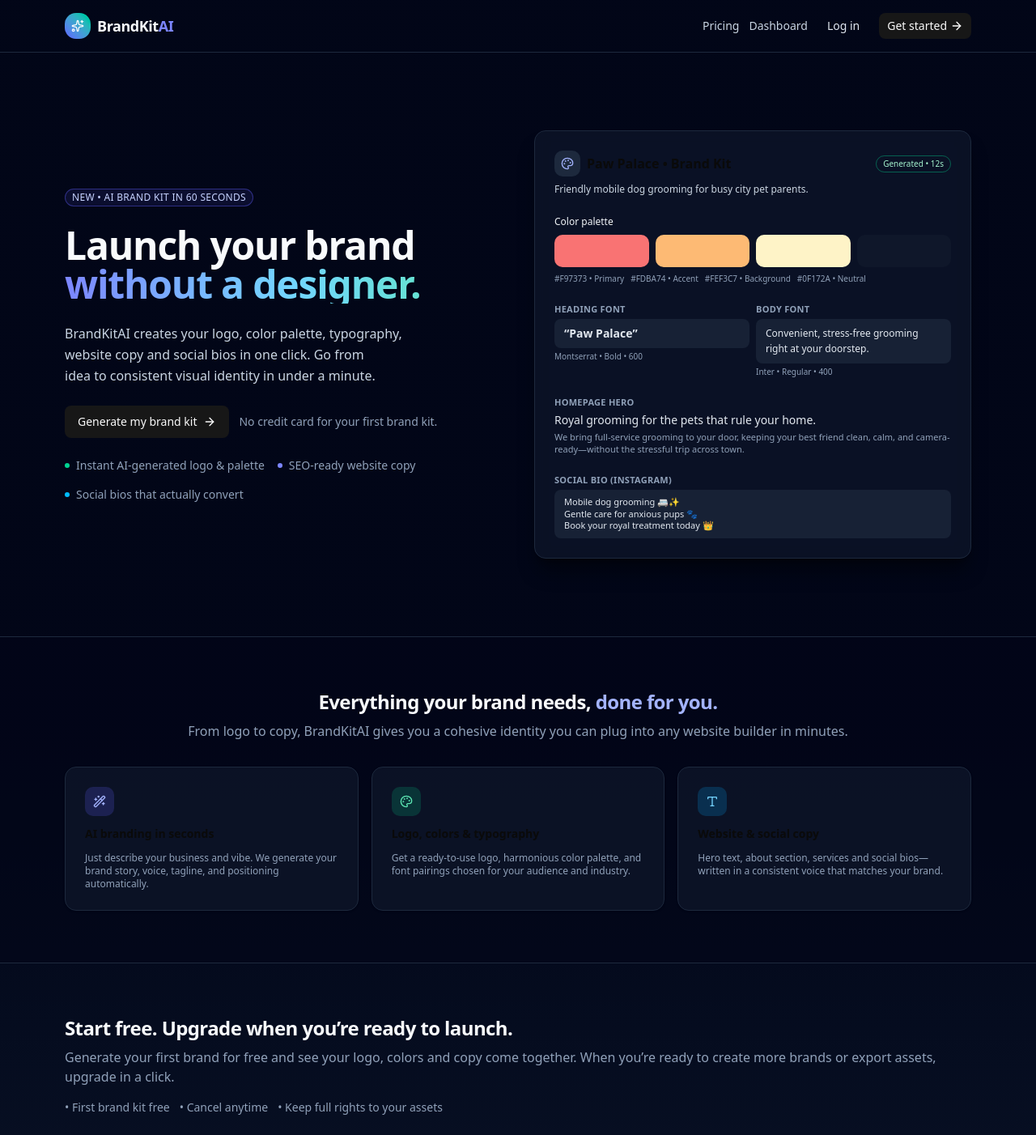
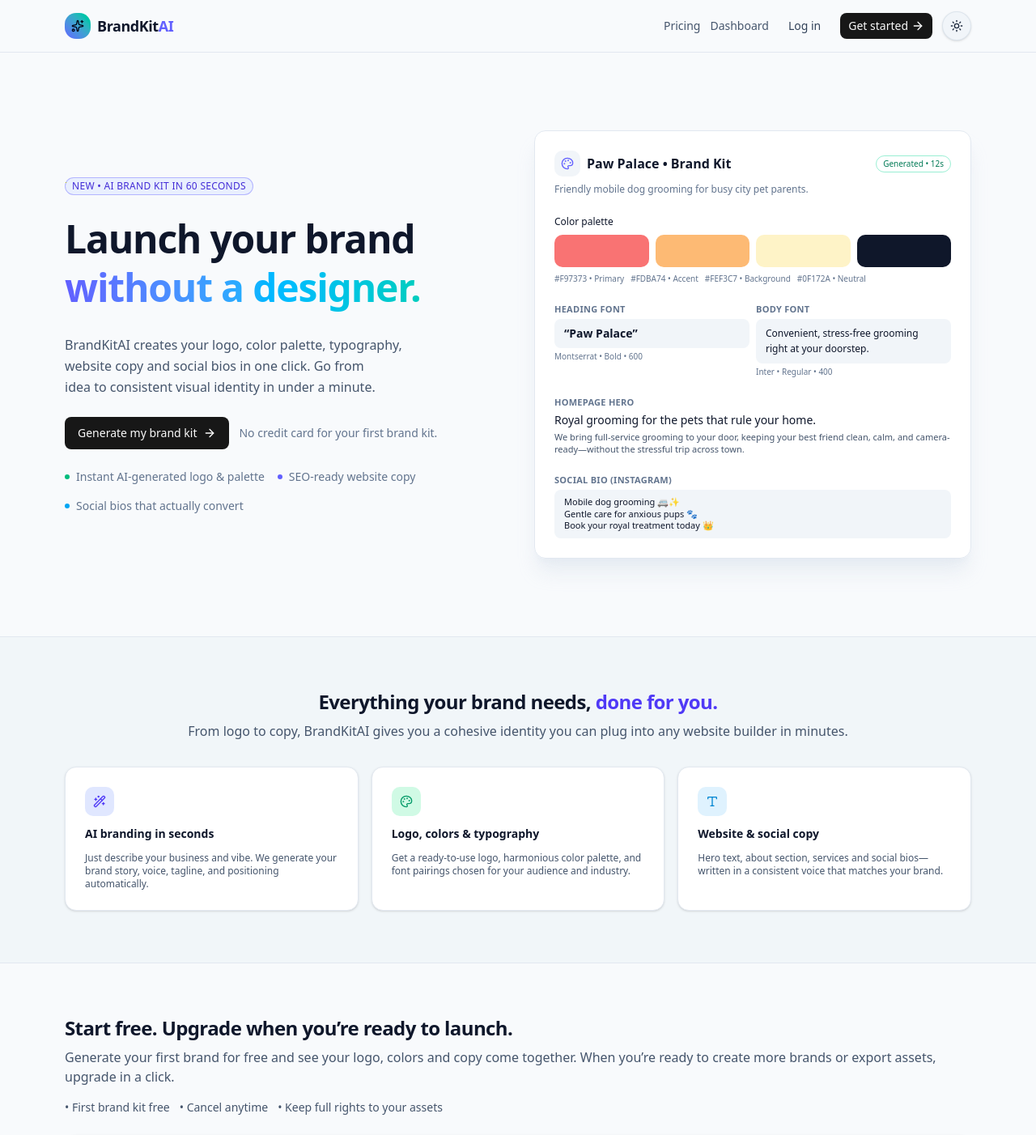
Before and after one commit to joshuajcarroll/BrandKit-AI, a Next.js app: page / in a window 1280 px wide. Shown: the top 1402 px of the page at 81% size. Built offline with nearby package versions, Linux system fonts and the light colour scheme.

Commit message:
created toggle button component to toggle light/dark mode in app

```diff
--- a/app/page.tsx
+++ b/app/page.tsx
@@ -10,19 +10,21 @@
 } from "@/components/ui/card";
 import { Badge } from "@/components/ui/badge";
 import { ArrowRight, Palette, Type, Wand2, Sparkles } from "lucide-react";
+import { ThemeToggle } from "@/components/ui/theme-toggle";
 
 export default function LandingPage() {
   return (
-    <div className="min-h-screen flex flex-col bg-gradient-to-b from-slate-950 via-slate-950 to-slate-900 text-slate-50">
-      <header className="border-b border-slate-800">
+    <div className="min-h-screen flex flex-col bg-slate-50 text-slate-900 dark:bg-gradient-to-b dark:from-slate-950 dark:via-slate-950 dark:to-slate-900 dark:text-slate-50">
+      <header className="border-b border-slate-200 dark:border-slate-800">
         <div className="mx-auto flex h-16 max-w-6xl items-center justify-between px-4">
           {/* Logo / Brand */}
           <div className="flex items-center gap-2">
             <div className="flex h-8 w-8 items-center justify-center rounded-xl bg-gradient-to-tr from-indigo-500 to-emerald-400">
-              <Sparkles className="h-4 w-4" />
+              <Sparkles className="h-4 w-4 text-slate-950 dark:text-slate-50" />
             </div>
             <span className="text-lg font-semibold tracking-tight">
-              BrandKit<span className="text-indigo-400">AI</span>
+              BrandKit
+              <span className="text-indigo-500 dark:text-indigo-400">AI</span>
             </span>
           </div>
 
@@ -30,18 +32,22 @@
           <nav className="flex items-center gap-3">
             <Link
               href="/pricing"
-              className="hidden text-sm text-slate-300 hover:text-slate-50 sm:inline-block"
+              className="hidden text-sm text-slate-600 hover:text-slate-900 dark:text-slate-300 dark:hover:text-slate-50 sm:inline-block"
             >
               Pricing
             </Link>
             <Link
               href="/dashboard"
-              className="hidden text-sm text-slate-300 hover:text-slate-50 sm:inline-block"
+              className="hidden text-sm text-slate-600 hover:text-slate-900 dark:text-slate-300 dark:hover:text-slate-50 sm:inline-block"
             >
               Dashboard
             </Link>
             <Link href="/sign-in">
-              <Button variant="ghost" size="sm" className="text-slate-200">
+              <Button
+                variant="ghost"
+                size="sm"
+                className="text-slate-700 hover:bg-slate-100 dark:text-slate-200 dark:hover:bg-slate-800"
+              >
                 Log in
               </Button>
             </Link>
@@ -51,27 +57,28 @@
                 <ArrowRight className="h-3 w-3" />
               </Button>
             </Link>
+            <ThemeToggle />
           </nav>
         </div>
       </header>
 
       <main className="flex-1">
         {/* Hero */}
-        <section className="border-b border-slate-800">
+        <section className="border-b border-slate-200 dark:border-slate-800">
           <div className="mx-auto flex max-w-6xl flex-col gap-10 px-4 py-16 md:flex-row md:items-center md:py-24">
             <div className="flex-1 space-y-6">
-              <Badge className="border border-indigo-500/40 bg-indigo-500/10 text-xs font-medium uppercase tracking-wide text-indigo-200">
+              <Badge className="border border-indigo-500/40 bg-indigo-100/60 text-xs font-medium uppercase tracking-wide text-indigo-700 dark:bg-indigo-500/10 dark:text-indigo-200">
                 New • AI brand kit in 60 seconds
               </Badge>
 
-              <h1 className="text-balance text-3xl font-semibold tracking-tight sm:text-4xl md:text-5xl">
+              <h1 className="text-balance text-3xl font-semibold tracking-tight leading-tight sm:text-4xl md:text-5xl">
                 Launch your brand
-                <span className="block bg-gradient-to-r from-indigo-400 via-sky-300 to-emerald-300 bg-clip-text text-transparent">
+                <span className="block bg-linear-to-r from-indigo-500 via-sky-400 to-emerald-400 bg-clip-text text-transparent pb-1">
                   without a designer.
                 </span>
               </h1>
 
-              <p className="max-w-xl text-balance text-sm leading-relaxed text-slate-300 sm:text-base">
+              <p className="max-w-xl text-balance text-sm leading-relaxed text-slate-600 dark:text-slate-300 sm:text-base">
                 BrandKitAI creates your logo, color palette, typography, website
                 copy and social bios in one click. Go from idea to consistent
                 visual identity in under a minute.
@@ -84,22 +91,22 @@
                     <ArrowRight className="h-4 w-4" />
                   </Button>
                 </Link>
-                <span className="text-xs text-slate-400 sm:text-sm">
+                <span className="text-xs text-slate-500 dark:text-slate-400 sm:text-sm">
                   No credit card for your first brand kit.
                 </span>
               </div>
 
-              <div className="mt-4 flex flex-wrap gap-4 text-xs text-slate-400 sm:text-sm">
+              <div className="mt-4 flex flex-wrap gap-4 text-xs text-slate-500 dark:text-slate-400 sm:text-sm">
                 <div className="flex items-center gap-2">
-                  <span className="h-1.5 w-1.5 rounded-full bg-emerald-400" />
+                  <span className="h-1.5 w-1.5 rounded-full bg-emerald-500" />
                   Instant AI-generated logo & palette
                 </div>
                 <div className="flex items-center gap-2">
-                  <span className="h-1.5 w-1.5 rounded-full bg-indigo-400" />
+                  <span className="h-1.5 w-1.5 rounded-full bg-indigo-500" />
                   SEO-ready website copy
                 </div>
                 <div className="flex items-center gap-2">
-                  <span className="h-1.5 w-1.5 rounded-full bg-sky-400" />
+                  <span className="h-1.5 w-1.5 rounded-full bg-sky-500" />
                   Social bios that actually convert
                 </div>
               </div>
@@ -107,30 +114,30 @@
 
             {/* Hero “preview” card */}
             <div className="flex-1">
-              <Card className="border-slate-800 bg-slate-900/70 backdrop-blur shadow-xl shadow-black/40">
+              <Card className="border border-slate-200 bg-white/90 backdrop-blur shadow-xl shadow-slate-200/80 dark:border-slate-800 dark:bg-slate-900/70 dark:shadow-black/40">
                 <CardHeader>
-                  <CardTitle className="flex items-center justify-between gap-2 text-base">
+                  <CardTitle className="flex items-center justify-between gap-2 text-base text-slate-900 dark:text-slate-100">
                     <span className="flex items-center gap-2">
-                      <div className="flex h-8 w-8 items-center justify-center rounded-lg bg-slate-800">
-                        <Palette className="h-4 w-4 text-indigo-300" />
+                      <div className="flex h-8 w-8 items-center justify-center rounded-lg bg-slate-100 dark:bg-slate-800">
+                        <Palette className="h-4 w-4 text-indigo-500 dark:text-indigo-300" />
                       </div>
                       Paw Palace • Brand Kit
                     </span>
                     <Badge
                       variant="outline"
-                      className="border-emerald-400/40 text-[10px] text-emerald-200"
+                      className="border-emerald-400/40 text-[10px] text-emerald-700 dark:text-emerald-200"
                     >
                       Generated • 12s
                     </Badge>
                   </CardTitle>
-                  <CardDescription className="text-xs text-slate-300">
+                  <CardDescription className="text-xs text-slate-500 dark:text-slate-300">
                     Friendly mobile dog grooming for busy city pet parents.
                   </CardDescription>
                 </CardHeader>
-                <CardContent className="space-y-6 text-xs text-slate-200">
+                <CardContent className="space-y-6 text-xs text-slate-700 dark:text-slate-200">
                   {/* Colors */}
                   <div>
-                    <p className="mb-2 font-medium text-slate-100">
+                    <p className="mb-2 font-medium text-slate-900 dark:text-slate-100">
                       Color palette
                     </p>
                     <div className="flex gap-2">
@@ -139,7 +146,7 @@
                       <div className="h-10 flex-1 rounded-lg bg-[#FEF3C7]" />
                       <div className="h-10 flex-1 rounded-lg bg-[#0F172A]" />
                     </div>
-                    <div className="mt-2 flex flex-wrap gap-2 text-[10px] text-slate-400">
+                    <div className="mt-2 flex flex-wrap gap-2 text-[10px] text-slate-500 dark:text-slate-400">
                       <span>#F97373 • Primary</span>
                       <span>#FDBA74 • Accent</span>
                       <span>#FEF3C7 • Background</span>
@@ -150,24 +157,24 @@
                   {/* Typography */}
                   <div className="grid gap-2 md:grid-cols-2">
                     <div>
-                      <p className="mb-1 text-[11px] font-semibold uppercase tracking-wide text-slate-400">
+                      <p className="mb-1 text-[11px] font-semibold uppercase tracking-wide text-slate-500 dark:text-slate-400">
                         Heading font
                       </p>
-                      <p className="rounded-md bg-slate-800/70 px-3 py-2 text-sm font-semibold">
+                      <p className="rounded-md bg-slate-100 px-3 py-2 text-sm font-semibold text-slate-900 dark:bg-slate-800/70 dark:text-slate-50">
                         “Paw Palace”
                       </p>
-                      <p className="mt-1 text-[10px] text-slate-400">
+                      <p className="mt-1 text-[10px] text-slate-500 dark:text-slate-400">
                         Montserrat • Bold • 600
                       </p>
                     </div>
                     <div>
-                      <p className="mb-1 text-[11px] font-semibold uppercase tracking-wide text-slate-400">
+                      <p className="mb-1 text-[11px] font-semibold uppercase tracking-wide text-slate-500 dark:text-slate-400">
                         Body font
                       </p>
-                      <p className="rounded-md bg-slate-800/70 px-3 py-2 text-xs leading-relaxed">
+                      <p className="rounded-md bg-slate-100 px-3 py-2 text-xs leading-relaxed text-slate-900 dark:bg-slate-800/70 dark:text-slate-50">
                         Convenient, stress-free grooming right at your doorstep.
                       </p>
-                      <p className="mt-1 text-[10px] text-slate-400">
+                      <p className="mt-1 text-[10px] text-slate-500 dark:text-slate-400">
                         Inter • Regular • 400
                       </p>
                     </div>
@@ -175,13 +182,13 @@
 
                   {/* Website copy sample */}
                   <div className="space-y-1">
-                    <p className="text-[11px] font-semibold uppercase tracking-wide text-slate-400">
+                    <p className="text-[11px] font-semibold uppercase tracking-wide text-slate-500 dark:text-slate-400">
                       Homepage hero
                     </p>
-                    <p className="text-sm font-medium">
+                    <p className="text-sm font-medium text-slate-900 dark:text-slate-100">
                       Royal grooming for the pets that rule your home.
                     </p>
-                    <p className="text-[11px] text-slate-400">
+                    <p className="text-[11px] text-slate-600 dark:text-slate-400">
                       We bring full-service grooming to your door, keeping your
                       best friend clean, calm, and camera-ready—without the
                       stressful trip across town.
@@ -190,10 +197,10 @@
 
                   {/* Social bios */}
                   <div className="space-y-1">
-                    <p className="text-[11px] font-semibold uppercase tracking-wide text-slate-400">
+                    <p className="text-[11px] font-semibold uppercase tracking-wide text-slate-500 dark:text-slate-400">
                       Social bio (Instagram)
                     </p>
-                    <p className="rounded-md bg-slate-800/70 px-3 py-2 text-[11px]">
+                    <p className="rounded-md bg-slate-100 px-3 py-2 text-[11px] text-slate-900 dark:bg-slate-800/70 dark:text-slate-50">
                       Mobile dog grooming 🚐✨
                       <br />
                       Gentle care for anxious pups 🐾
@@ -208,57 +215,60 @@
         </section>
 
         {/* Feature section */}
-        <section className="border-b border-slate-800 bg-slate-950/60">
+        <section className="border-b border-slate-200 bg-slate-100/80 dark:border-slate-800 dark:bg-slate-950/60">
           <div className="mx-auto max-w-6xl px-4 py-12 sm:py-16">
-            <h2 className="text-center text-xl font-semibold tracking-tight sm:text-2xl">
+            <h2 className="text-center text-xl font-semibold tracking-tight text-slate-900 dark:text-slate-50 sm:text-2xl">
               Everything your brand needs,
-              <span className="text-indigo-300"> done for you.</span>
+              <span className="text-indigo-600 dark:text-indigo-300">
+                {" "}
+                done for you.
+              </span>
             </h2>
-            <p className="mt-2 text-center text-sm text-slate-400 sm:text-base">
+            <p className="mt-2 text-center text-sm text-slate-600 dark:text-slate-400 sm:text-base">
               From logo to copy, BrandKitAI gives you a cohesive identity you
               can plug into any website builder in minutes.
             </p>
 
             <div className="mt-8 grid gap-4 md:grid-cols-3">
-              <Card className="border-slate-800 bg-slate-900/70">
+              <Card className="border border-slate-200 bg-white dark:border-slate-800 dark:bg-slate-900/70">
                 <CardHeader className="space-y-1">
-                  <div className="flex h-9 w-9 items-center justify-center rounded-lg bg-indigo-500/20">
-                    <Wand2 className="h-4 w-4 text-indigo-300" />
+                  <div className="flex h-9 w-9 items-center justify-center rounded-lg bg-indigo-100 dark:bg-indigo-500/20">
+                    <Wand2 className="h-4 w-4 text-indigo-600 dark:text-indigo-300" />
                   </div>
-                  <CardTitle className="text-sm">
+                  <CardTitle className="text-sm text-slate-900 dark:text-slate-100">
                     AI branding in seconds
                   </CardTitle>
-                  <CardDescription className="text-xs text-slate-400">
+                  <CardDescription className="text-xs text-slate-600 dark:text-slate-400">
                     Just describe your business and vibe. We generate your brand
                     story, voice, tagline, and positioning automatically.
                   </CardDescription>
                 </CardHeader>
               </Card>
 
-              <Card className="border-slate-800 bg-slate-900/70">
+              <Card className="border border-slate-200 bg-white dark:border-slate-800 dark:bg-slate-900/70">
                 <CardHeader className="space-y-1">
-                  <div className="flex h-9 w-9 items-center justify-center rounded-lg bg-emerald-500/20">
-                    <Palette className="h-4 w-4 text-emerald-300" />
+                  <div className="flex h-9 w-9 items-center justify-center rounded-lg bg-emerald-100 dark:bg-emerald-500/20">
+                    <Palette className="h-4 w-4 text-emerald-600 dark:text-emerald-300" />
                   </div>
-                  <CardTitle className="text-sm">
+                  <CardTitle className="text-sm text-slate-900 dark:text-slate-100">
                     Logo, colors & typography
                   </CardTitle>
-                  <CardDescription className="text-xs text-slate-400">
+                  <CardDescription className="text-xs text-slate-600 dark:text-slate-400">
                     Get a ready-to-use logo, harmonious color palette, and font
                     pairings chosen for your audience and industry.
                   </CardDescription>
                 </CardHeader>
               </Card>
 
-              <Card className="border-slate-800 bg-slate-900/70">
+              <Card className="border border-slate-200 bg-white dark:border-slate-800 dark:bg-slate-900/70">
                 <CardHeader className="space-y-1">
-                  <div className="flex h-9 w-9 items-center justify-center rounded-lg bg-sky-500/20">
-                    <Type className="h-4 w-4 text-sky-300" />
+                  <div className="flex h-9 w-9 items-center justify-center rounded-lg bg-sky-100 dark:bg-sky-500/20">
+                    <Type className="h-4 w-4 text-sky-600 dark:text-sky-300" />
                   </div>
-                  <CardTitle className="text-sm">
+                  <CardTitle className="text-sm text-slate-900 dark:text-slate-100">
                     Website & social copy
                   </CardTitle>
-                  <CardDescription className="text-xs text-slate-400">
+                  <CardDescription className="text-xs text-slate-600 dark:text-slate-400">
                     Hero text, about section, services and social bios—written
                     in a consistent voice that matches your brand.
                   </CardDescription>
@@ -269,42 +279,46 @@
         </section>
 
         {/* Simple pricing teaser */}
-        <section className="border-b border-slate-800">
+        <section className="border-b border-slate-200 dark:border-slate-800">
           <div className="mx-auto max-w-6xl px-4 py-12 sm:py-16">
             <div className="grid gap-6 md:grid-cols-[2fr,3fr] md:items-center">
               <div>
-                <h2 className="text-xl font-semibold tracking-tight sm:text-2xl">
+                <h2 className="text-xl font-semibold tracking-tight text-slate-900 dark:text-slate-50 sm:text-2xl">
                   Start free. Upgrade when you’re ready to launch.
                 </h2>
-                <p className="mt-2 text-sm text-slate-400 sm:text-base">
+                <p className="mt-2 text-sm text-slate-600 dark:text-slate-400 sm:text-base">
                   Generate your first brand for free and see your logo, colors
                   and copy come together. When you’re ready to create more
                   brands or export assets, upgrade in a click.
                 </p>
-                <div className="mt-4 flex flex-wrap gap-3 text-xs text-slate-400 sm:text-sm">
+                <div className="mt-4 flex flex-wrap gap-3 text-xs text-slate-600 dark:text-slate-400 sm:text-sm">
                   <span>• First brand kit free</span>
                   <span>• Cancel anytime</span>
                   <span>• Keep full rights to your assets</span>
                 </div>
               </div>
-              <Card className="border-slate-800 bg-slate-900/70">
+              <Card className="border border-slate-200 bg-white dark:border-slate-800 dark:bg-slate-900/70">
                 <CardHeader>
-                  <CardTitle className="flex items-baseline gap-2 text-lg">
+                  <CardTitle className="flex items-baseline gap-2 text-lg text-slate-900 dark:text-slate-100">
                     Pro
-                    <span className="text-sm font-normal text-slate-400">
+                    <span className="text-sm font-normal text-slate-500 dark:text-slate-400">
                       for growing brands
                     </span>
                   </CardTitle>
-                  <CardDescription className="text-xs text-slate-400">
+                  <CardDescription className="text-xs text-slate-600 dark:text-slate-400">
                     Unlimited brand kits, hi-res logos and priority generation.
                   </CardDescription>
                 </CardHeader>
                 <CardContent className="space-y-4">
                   <div className="flex items-baseline gap-1">
-                    <span className="text-3xl font-semibold">$19</span>
-                    <span className="text-sm text-slate-400">/month</span>
+                    <span className="text-3xl font-semibold text-slate-900 dark:text-slate-50">
+                      $19
+                    </span>
+                    <span className="text-sm text-slate-600 dark:text-slate-400">
+                      /month
+                    </span>
                   </div>
-                  <ul className="space-y-2 text-xs text-slate-300">
+                  <ul className="space-y-2 text-xs text-slate-700 dark:text-slate-300">
                     <li>✓ Unlimited brand kits</li>
                     <li>✓ High-resolution logo downloads</li>
                     <li>✓ Regenerate copy & palettes as you refine</li>
@@ -320,14 +334,20 @@
         </section>
       </main>
 
-      <footer className="border-t border-slate-800">
-        <div className="mx-auto flex max-w-6xl flex-col items-center justify-between gap-3 px-4 py-4 text-xs text-slate-500 sm:flex-row">
+      <footer className="border-t border-slate-200 dark:border-slate-800">
+        <div className="mx-auto flex max-w-6xl flex-col items-center justify-between gap-3 px-4 py-4 text-xs text-slate-500 dark:text-slate-400 sm:flex-row">
           <p>© {new Date().getFullYear()} BrandKitAI. All rights reserved.</p>
           <div className="flex gap-4">
-            <Link href="/terms" className="hover:text-slate-300">
+            <Link
+              href="/terms"
+              className="hover:text-slate-700 dark:hover:text-slate-200"
+            >
               Terms
             </Link>
-            <Link href="/privacy" className="hover:text-slate-300">
+            <Link
+              href="/privacy"
+              className="hover:text-slate-700 dark:hover:text-slate-200"
+            >
               Privacy
             </Link>
           </div>
--- /dev/null
+++ b/components/ui/theme-toggle.tsx
@@ -0,0 +1,29 @@
+// components/theme-toggle.tsx
+"use client";
+
+import { Sun, Moon } from "lucide-react";
+import { useDarkMode } from "@/hooks/use-dark-mode";
+
+export function ThemeToggle() {
+  const { isDark, toggle } = useDarkMode();
+
+  return (
+    <button
+      type="button"
+      onClick={toggle}
+      aria-label="Toggle dark mode"
+      className="relative inline-flex h-9 w-9 items-center justify-center rounded-full border border-slate-300/50 bg-slate-100 text-slate-800 shadow-sm transition hover:bg-slate-200 dark:border-slate-700 dark:bg-slate-900 dark:text-slate-100 dark:hover:bg-slate-800"
+    >
+      <Sun
+        className={`h-4 w-4 transition-all ${
+          isDark ? "scale-0 opacity-0" : "scale-100 opacity-100"
+        }`}
+      />
+      <Moon
+        className={`absolute h-4 w-4 transition-all ${
+          isDark ? "scale-100 opacity-100" : "scale-0 opacity-0"
+        }`}
+      />
+    </button>
+  );
+}
```
